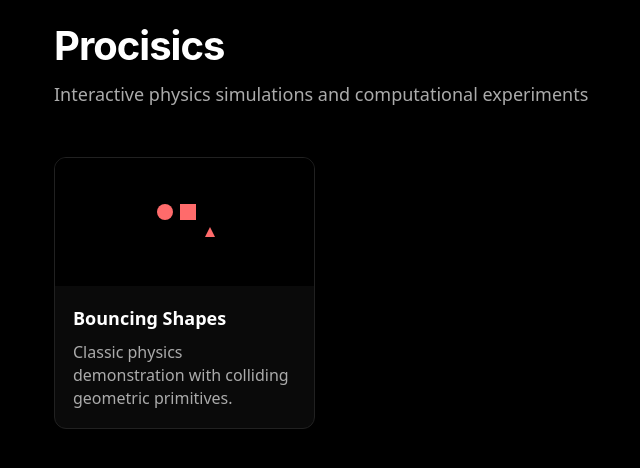
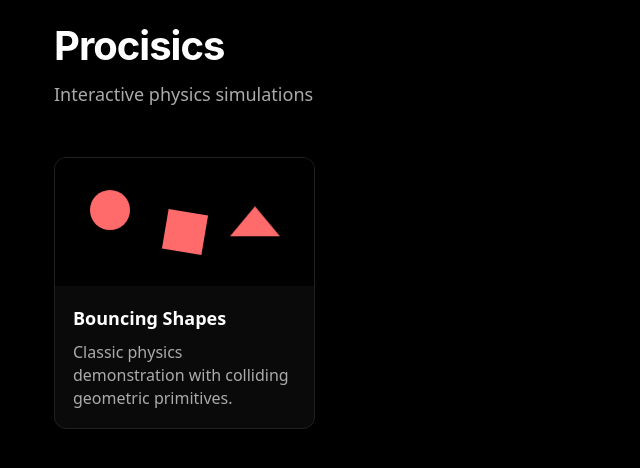
Before and after one commit to nuterian/procisics, a React (Vite) app: page / in a window 1280 px wide. Shown: the top 468 px of the page, without its empty margins (34-674 px from the left). Built offline with nearby package versions, Linux system fonts and the light colour scheme.

Commit message:
refactor(Home): streamline demo loading and enhance thumbnail rendering

```diff
--- /dev/null
+++ b/src/components/thumbs/BouncingShapesThumb.tsx
@@ -0,0 +1,9 @@
+export default function BouncingShapesThumb({ color = '#ff6b6b' }: { color?: string }) {
+    return (
+        <svg width="250" height="120" viewBox="0 0 250 120" fill="none" aria-hidden="true">
+            <circle cx="50" cy="60" r="20" fill={color} className="anim-bob-slow" />
+            <rect x="105" y="50" width="40" height="40" fill={color} className="anim-tilt" />
+            <polygon points="195,45 220,75 170,75" fill={color} className="anim-bob-fast" />
+        </svg>
+    );
+}
--- a/src/index.css
+++ b/src/index.css
@@ -3,23 +3,33 @@
 /* Core tokens (CSS variables) */
 :root {
   /* Core B/W Palette */
-  --background: 0 0% 0%;           /* Pure black #000 */
-  --foreground: 0 0% 100%;         /* Pure white #fff */
+  --background: 0 0% 0%;
+  /* Pure black #000 */
+  --foreground: 0 0% 100%;
+  /* Pure white #fff */
 
   /* Panel System */
-  --card: 0 0% 4%;                 /* Panel background #0a0a0a */
-  --card-foreground: 0 0% 100%;    /* Panel text */
-  --card-border: 0 0% 13%;         /* Panel borders #222 */
-  --card-border-hover: 0 0% 27%;   /* Hover borders #444 */
+  --card: 0 0% 4%;
+  /* Panel background #0a0a0a */
+  --card-foreground: 0 0% 100%;
+  /* Panel text */
+  --card-border: 0 0% 13%;
+  /* Panel borders #222 */
+  --card-border-hover: 0 0% 27%;
+  /* Hover borders #444 */
 
   /* Secondary/Muted */
-  --muted: 0 0% 67%;               /* Muted gray #aaa */
+  --muted: 0 0% 67%;
+  /* Muted gray #aaa */
   --muted-foreground: 0 0% 67%;
 
   /* Interactive Elements */
-  --button-bg: 0 0% 6%;            /* Button background #0f0f0f */
-  --button-bg-hover: 0 0% 8%;      /* Button hover #141414 */
-  --button-border: 0 0% 13%;       /* Button border #222 */
+  --button-bg: 0 0% 6%;
+  /* Button background #0f0f0f */
+  --button-bg-hover: 0 0% 8%;
+  /* Button hover #141414 */
+  --button-border: 0 0% 13%;
+  /* Button border #222 */
 
   /* System Tokens */
   --primary: 0 0% 100%;
@@ -30,17 +40,26 @@
   --accent-foreground: 0 0% 100%;
 
   /* Layout */
-  --radius: 0.75rem;               /* 12px radius */
-  --radius-sm: 0.5rem;             /* 8px for buttons */
-  --spacing-grid: 1.25rem;         /* 20px grid gap */
-  --spacing-panel: 1.125rem;       /* 18px panel padding */
+  --radius: 0.75rem;
+  /* 12px radius */
+  --radius-sm: 0.5rem;
+  /* 8px for buttons */
+  --spacing-grid: 1.25rem;
+  /* 20px grid gap */
+  --spacing-panel: 1.125rem;
+  /* 18px panel padding */
 
   /* Typography Scale */
-  --text-xs: 0.875rem;             /* 14px */
-  --text-base: 1rem;               /* 16px */
-  --text-lg: 1.125rem;             /* 18px */
-  --text-xl: 1.5rem;               /* 24px */
-  --text-2xl: 1.75rem;             /* 28px */
+  --text-xs: 0.875rem;
+  /* 14px */
+  --text-base: 1rem;
+  /* 16px */
+  --text-lg: 1.125rem;
+  /* 18px */
+  --text-xl: 1.5rem;
+  /* 24px */
+  --text-2xl: 1.75rem;
+  /* 28px */
 
   /* Transitions */
   --transition-micro: all 0.15s cubic-bezier(0.4, 0, 0.2, 1);
@@ -51,7 +70,11 @@
   border-color: hsl(var(--card-border));
 }
 
-html, body, #root { height: 100%; }
+html,
+body,
+#root {
+  height: 100%;
+}
 
 body {
   background: hsl(var(--background));
@@ -194,7 +217,9 @@ body {
   color: hsl(var(--card-foreground));
 }
 
-.help-list { @apply space-y-1; }
+.help-list {
+  @apply space-y-1;
+}
 
 .help-item {
   @apply text-sm;
@@ -212,13 +237,60 @@ body {
   outline-color: hsl(var(--foreground));
 }
 
+@keyframes bob {
+
+  0%,
+  100% {
+    transform: translateY(0)
+  }
+
+  50% {
+    transform: translateY(-12px)
+  }
+}
+
+@keyframes tilt {
+
+  0%,
+  100% {
+    transform: rotate(0deg)
+  }
+
+  50% {
+    transform: rotate(18deg)
+  }
+}
+
+.anim-bob-slow {
+  animation: bob 2.2s ease-in-out infinite;
+}
+
+.anim-bob-fast {
+  animation: bob 1.4s ease-in-out infinite;
+}
+
+.anim-tilt {
+  animation: tilt 2s ease-in-out infinite;
+  transform-origin: center;
+  transform-box: fill-box;
+  /* ensures SVG rotates around its own box center */
+}
+
 /* Responsive adjustments */
 @media (max-width: 640px) {
-  .portfolio-container { @apply p-4; }
+  .portfolio-container {
+    @apply p-4;
+  }
 
-  .demos-grid { grid-template-columns: 1fr; }
+  .demos-grid {
+    grid-template-columns: 1fr;
+  }
 
-  .demo-hud { @apply left-2 right-2 top-2 flex-wrap; }
+  .demo-hud {
+    @apply left-2 right-2 top-2 flex-wrap;
+  }
 
-  .help-panel { @apply left-2 right-2 top-20; }
+  .help-panel {
+    @apply left-2 right-2 top-20;
+  }
 }
--- /dev/null
+++ b/src/lib/demo_registry.ts
@@ -0,0 +1,17 @@
+import BouncingShapesThumb from '@/components/thumbs/BouncingShapesThumb';
+
+export type DemoMeta = {
+    slug: string;
+    title: string;
+    description: string;
+    Thumb: React.FC;
+};
+
+export const demos: DemoMeta[] = [
+    {
+        slug: 'bouncing-shapes',
+        title: 'Bouncing Shapes',
+        description: 'Classic physics demonstration with colliding geometric primitives.',
+        Thumb: BouncingShapesThumb,
+    },
+];
--- a/src/pages/Home.tsx
+++ b/src/pages/Home.tsx
@@ -1,66 +1,29 @@
 import { useEffect, useState } from 'react';
-import type React from 'react';
-
-interface Demo {
-  slug: string;
-  title: string;
-  description: string;
-}
-
-const getDemoThumbnail = (slug: string, index: number): React.ReactNode => {
-  const colors = ['#ff6b6b'];
-  const color = colors[index % colors.length];
-
-  const thumbnails: Record<string, React.ReactNode> = {
-    'bouncing-shapes': (
-      <svg width="80" height="60" viewBox="0 0 80 60" fill="none">
-        <circle cx="20" cy="20" r="8" fill={color} />
-        <rect x="35" y="12" width="16" height="16" fill={color} />
-        <polygon points="65,35 70,45 60,45" fill={color} />
-      </svg>
-    ),
-  };
-
-  return thumbnails[slug] || thumbnails['bouncing-shapes'];
-};
+import { Link } from 'react-router-dom';
+import { demos as demoRegistry, type DemoMeta } from '@/lib/demo_registry';
 
 const Home = () => {
-  const [demos, setDemos] = useState<Demo[]>([]);
+    const [demos, setDemos] = useState<DemoMeta[]>([]);
 
     useEffect(() => {
-    // Portfolio data - in real implementation this would come from src/portfolio.ts
-    const portfolioDemos: Demo[] = [
-      {
-        slug: 'bouncing-shapes',
-        title: 'Bouncing Shapes',
-        description: 'Classic physics demonstration with colliding geometric primitives.'
-      },
-    ];
-    setDemos(portfolioDemos);
+        setDemos(demoRegistry);
     }, []);
 
-  // Base URL handling for deployment
     const base = import.meta.env.BASE_URL?.replace(/\/$/, '') || '';
 
     return (
         <div className="portfolio-container">
             <div className="portfolio-intro">
                 <h1 className="portfolio-title">Procisics</h1>
-        <p className="portfolio-subtitle">
-          Interactive physics simulations and computational experiments
-        </p>
+                <p className="portfolio-subtitle">Interactive physics simulations</p>
             </div>
 
             <div className="demos-grid">
-        {demos.map((demo, index) => (
+                {demos.map((demo) => (
                     <div key={demo.slug} className="demo-card">
-            <a
-              href={`${base}/${demo.slug}/`}
-              className="demo-card-link"
-              aria-describedby={`${demo.slug}-desc`}
-            >
+                        <Link to={`/${demo.slug}`} className="demo-card-link" aria-describedby={`${demo.slug}-desc`}>
                             <div className="demo-card-thumbnail">
-                {getDemoThumbnail(demo.slug, index)}
+                                <demo.Thumb />
                             </div>
                             <div className="demo-card-content">
                                 <h2 className="demo-card-title">{demo.title}</h2>
@@ -68,7 +31,7 @@ const Home = () => {
                                     {demo.description}
                                 </p>
                             </div>
-            </a>
+                        </Link>
                     </div>
                 ))}
             </div>
```
Lines whose indentation alone changed are shown as unchanged.
